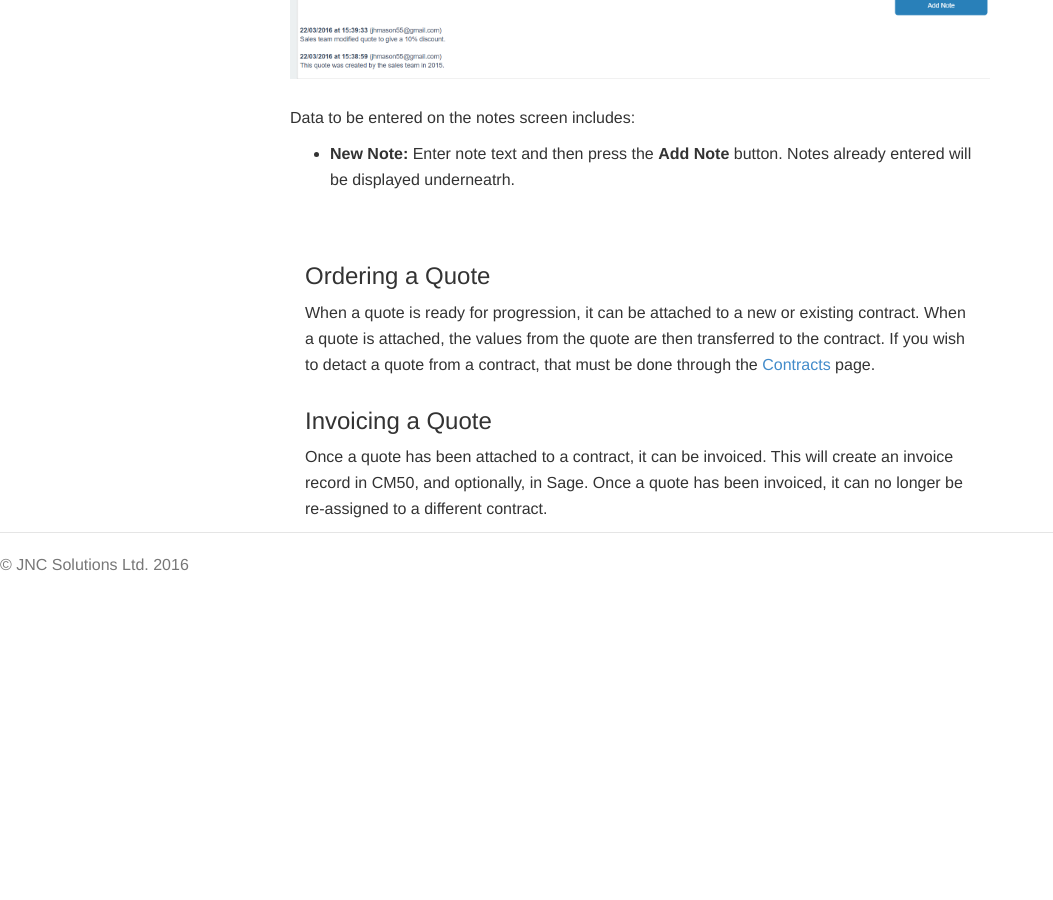
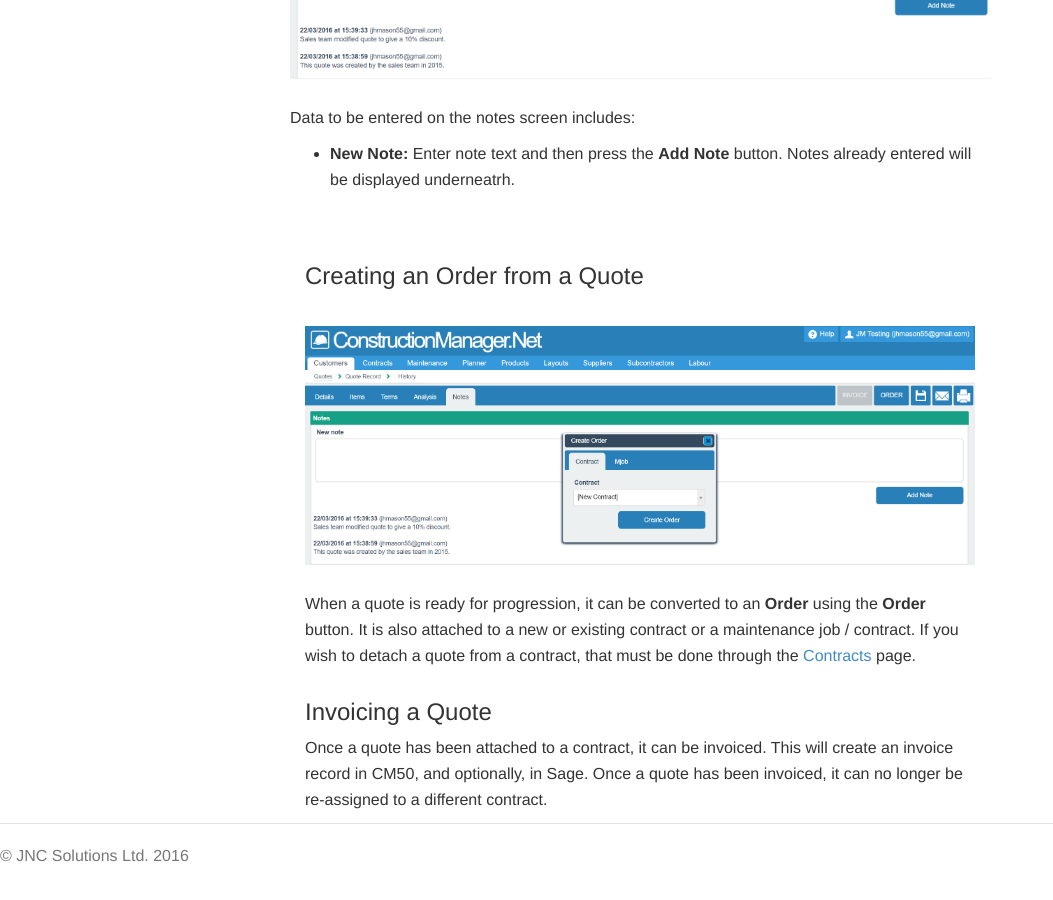
Before and after one commit to JNCSolutions/ConstructionManagerDocs, a Jekyll site: the page built from quotes.html, in a window 1280 px wide and 900 px high, scrolled down 5143 px. Shown: the whole window, without its empty margins (0-1053 px from the left). Built offline with Jekyll 4.4.1, drawn with Linux system fonts in a browser that asks for light colours; before the commit the page ends 5751 px from its top, so only the background shows below that.

Commit message:
Update quotes.html

```diff
--- a/quotes.html
+++ b/quotes.html
@@ -201,9 +201,13 @@ title: Quotes
   </div>
 
   <div id="ordering-a-quote" class="col-lg-12">
-    <h3>Ordering a Quote</h3>
-
-    <p>When a quote is ready for progression, it can be attached to a new or existing contract. When a quote is attached, the values from the quote are then transferred to the contract. If you wish to detact a quote from a contract, that must be done through the <a href="contracts.html">Contracts</a> page.</p>
+    <h3>Creating an Order from a Quote</h3>
+    <br>
+      <img src="img/Quotes_CreateOrder.PNG" style="width: 100%;">
+    <br> <br>
+    <p>When a quote is ready for progression, it can be converted to an <b>Order</b> using the <b>Order</b> button.
+      It is also attached to a new or existing contract or a maintenance job / contract.
+      If you wish to detach a quote from a contract, that must be done through the <a href="contracts.html">Contracts</a> page.</p>
   </div>
 
   <div id="invoicing-a-quote" class="col-lg-12">
```
